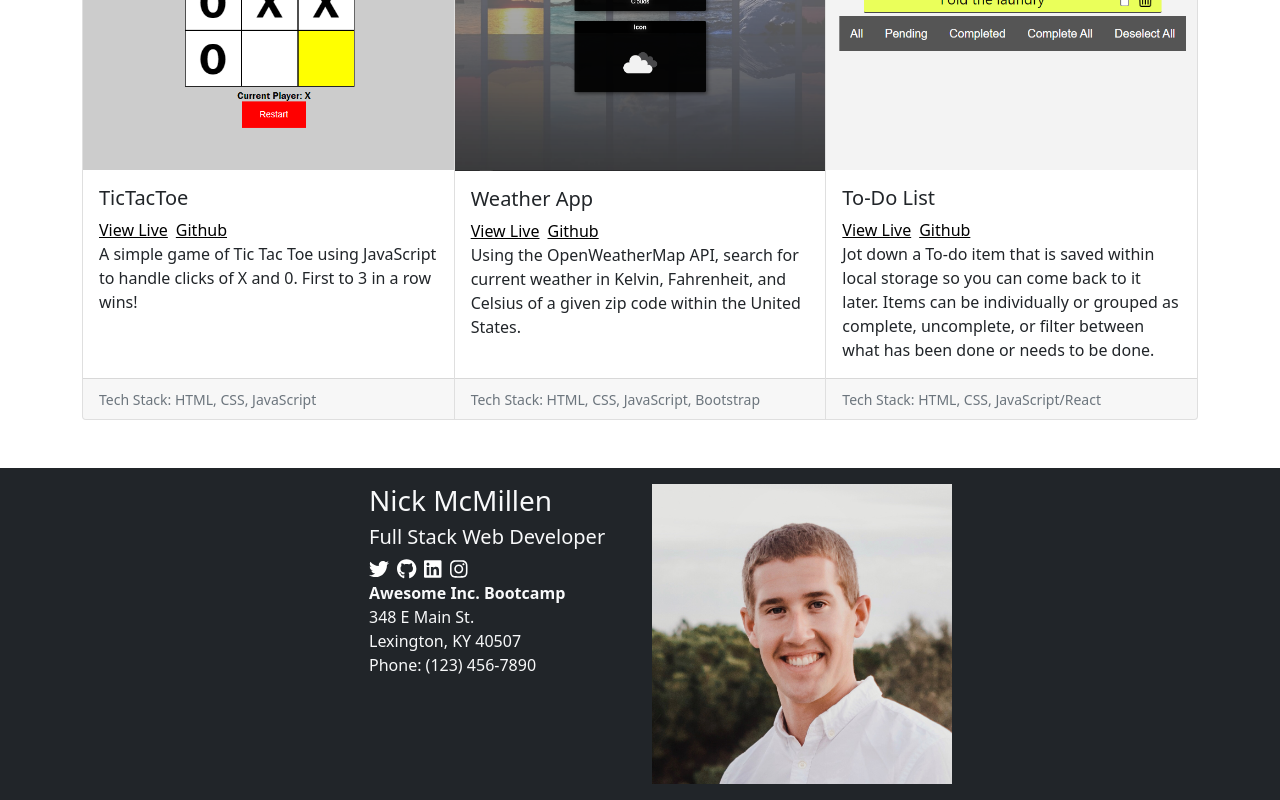
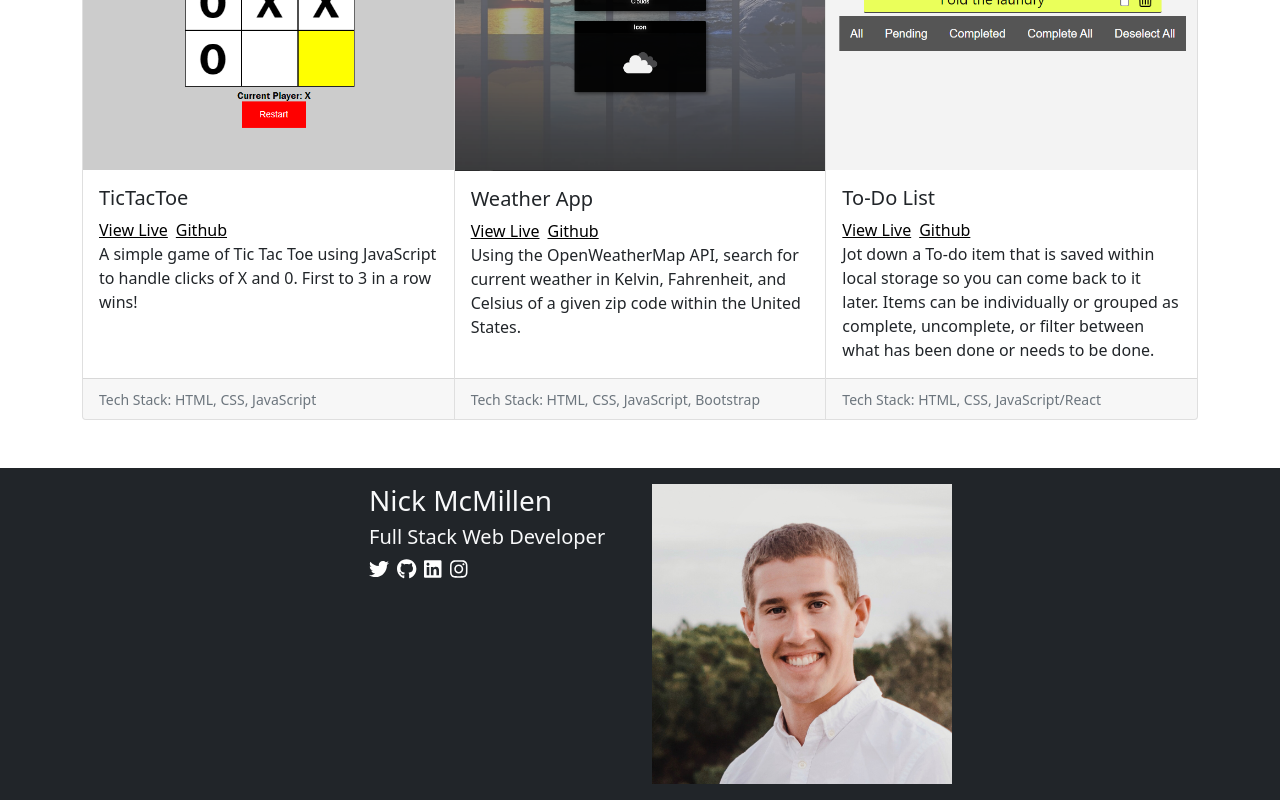
Before and after one commit to nmcmillen/personal-react-site, a React (Create React App) app: page / in a window 1280 px wide. Shown: the part 2311-3111 px from the top of the page. Built offline with nearby package versions, Linux system fonts and the light colour scheme.

Commit message:
updated link to noreferrer and removed some contact info

```diff
--- a/src/components/Contact.js
+++ b/src/components/Contact.js
@@ -37,14 +37,6 @@ export default function Contact() {
                 <FontAwesomeIcon icon={faInstagram} size="lg" />
                 </a>
             </div>
-            <strong>Awesome Inc. Bootcamp</strong>
-            <br />
-            348 E Main St.
-            <br />
-            Lexington, KY 40507
-            <br />
-            Phone: (123) 456-7890
-            <br />
           </Col>
           {/* RIGHT COLUMN */}
           <Col className="column-2" md={3}>
@@ -55,7 +47,3 @@ export default function Contact() {
     </Container>
   );
 }
-
-// <FontAwesomeIcon icon={faCoffee} size="lg" />
-// <FontAwesomeIcon icon={faYoutube} size="lg" />
-// <FontAwesomeIcon icon={faGithub} size="3x" />
--- a/src/components/NavBar.js
+++ b/src/components/NavBar.js
@@ -22,7 +22,7 @@ export default function NavBar() {
             <Navbar.Toggle aria-controls="basic-navbar-nav" />
             <Navbar.Collapse id="basic-navbar-nav">
               {/* MENU LINKS */}
-              <Nav.Link href="/">HOME</Nav.Link>
+              <Nav.Link href="#home">HOME</Nav.Link>
               <Nav.Link href="#about-me-section">ABOUT</Nav.Link>
               <Nav.Link href="#blog-section">BLOG</Nav.Link>
               <Nav.Link href="#portfolio-section">PORTFOLIO</Nav.Link>
--- a/src/components/Portfolio.js
+++ b/src/components/Portfolio.js
@@ -20,12 +20,14 @@ export default function Portfolio() {
                 <a
                   href="https://nmcmillen.github.io/tictactoe/"
                   target="_blank"
+                  rel="noreferrer"
                 >
                   View Live
                 </a>
                 <a
                   href="https://github.com/nmcmillen/tictactoe"
                   target="_blank"
+                  rel="noreferrer"
                 >
                   Github
                 </a>
@@ -51,12 +53,14 @@ export default function Portfolio() {
                 <a
                   href="https://nmcmillen.github.io/weather-app/"
                   target="_blank"
+                  rel="noreferrer"
                 >
                   View Live
                 </a>
                 <a
                   href="https://github.com/nmcmillen/weather-app"
                   target="_blank"
+                  rel="noreferrer"
                 >
                   Github
                 </a>
@@ -83,12 +87,14 @@ export default function Portfolio() {
                 <a
                   href="https://nmcmillen.github.io/to-do-list/"
                   target="_blank"
+                  rel="noreferrer"
                 >
                   View Live
                 </a>
                 <a
                   href="https://github.com/nmcmillen/to-do-list"
                   target="_blank"
+                  rel="noreferrer"
                 >
                   Github
                 </a>
```
Also changed, not shown: Different Alignment About Me/about-me-align.js (deleted, +0 -39 lines).
